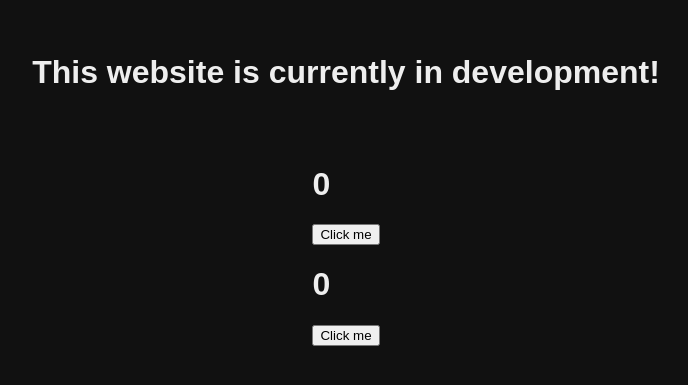
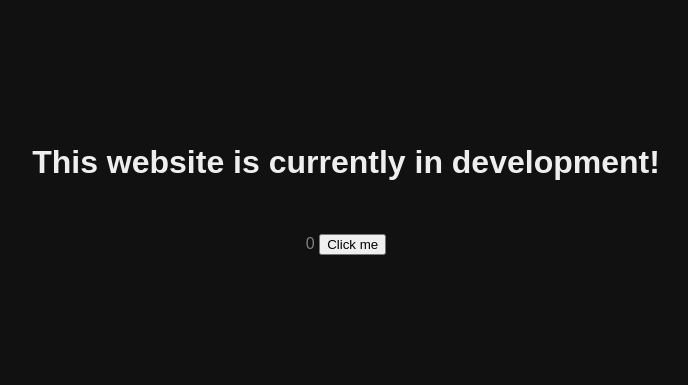
Before and after one commit to Funory/funory.netlify.com, a React (Create React App) app: page / in a window 1280 px wide. Shown: the part 211-596 px from the top of the page, without its empty margins (294-982 px from the left). Built offline with nearby package versions, Linux system fonts and the light colour scheme; no server answers.

Commit message:
Changed Design

```diff
--- a/src/components/Counter/Counter.js
+++ b/src/components/Counter/Counter.js
@@ -22,8 +22,7 @@ class Counter extends React.Component {
     render() {
         return (
             <div>
-                <h1>{this.state.count}</h1>
-                <button onClick={this.clickHandler}>Click me</button>
+                {this.state.count} <button onClick={this.clickHandler}>Click me</button>
             </div>
         );
     }
--- a/src/sites/App/App.js
+++ b/src/sites/App/App.js
@@ -30,7 +30,6 @@ class App extends React.Component {
                 <h1>This website is currently in development!</h1>
                 <p>{resp}</p>
                 <ErrorBoundary><Counter /></ErrorBoundary>
-                <ErrorBoundary><Counter /></ErrorBoundary>
             </div>
         );
     }
```
